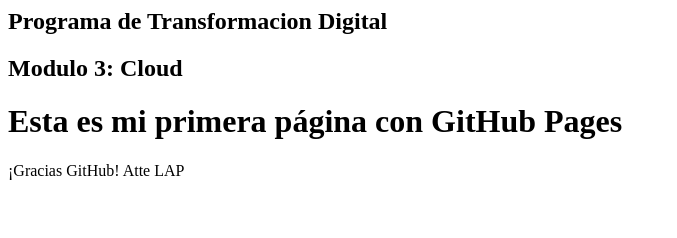
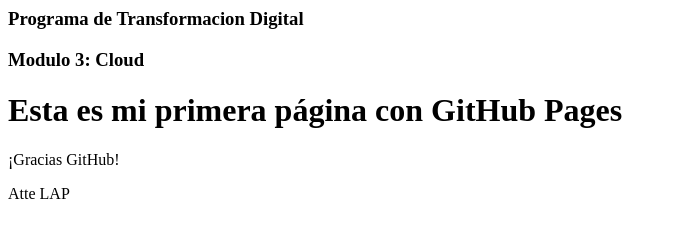
Before and after one commit to larce19/LAPrepository, a plain HTML site: page index.html in a window 1280 px wide. Shown: the whole page, without its empty margins (0-677 px from the left). Drawn offline with Linux system fonts and the light colour scheme.

Commit message:
Update index.html

```diff
--- a/index.html
+++ b/index.html
@@ -1,6 +1,7 @@
 <html>
-<h2> Programa de Transformacion Digital
-<h2> Modulo 3: Cloud
+<h3> Programa de Transformacion Digital
+<h3> Modulo 3: Cloud
 <h1> Esta es mi primera página con GitHub Pages </h1>
-<p>¡Gracias GitHub! Atte LAP</p>
+<p>¡Gracias GitHub!
+<p> Atte LAP</p>
 </html>
```
